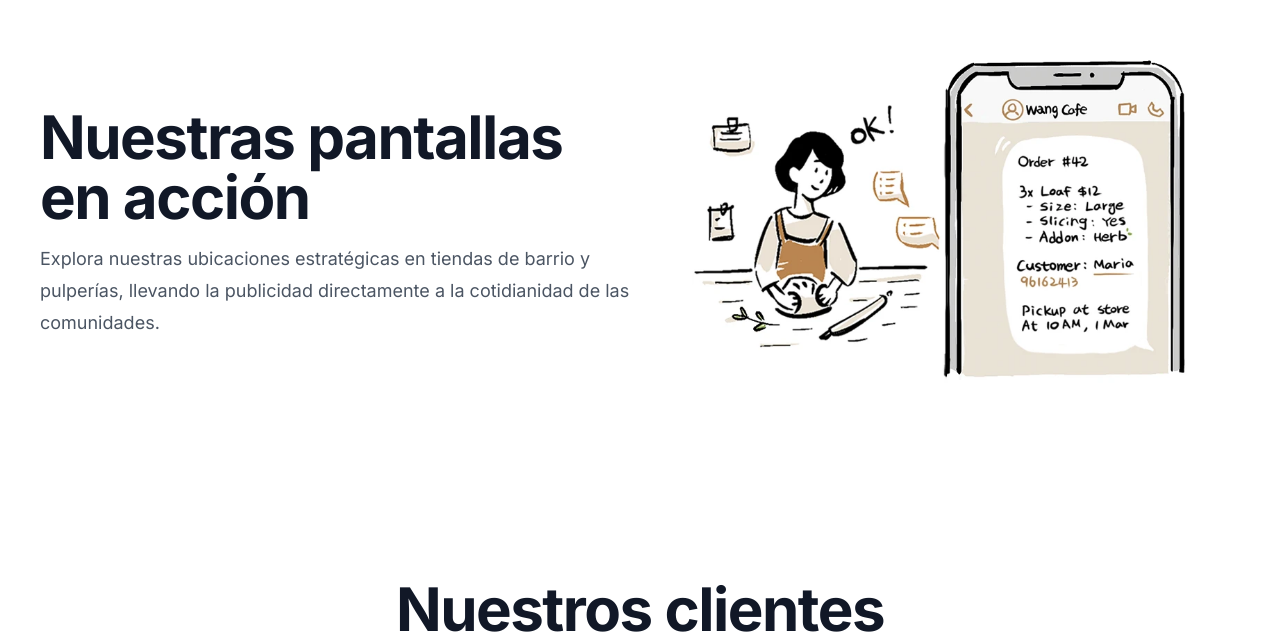
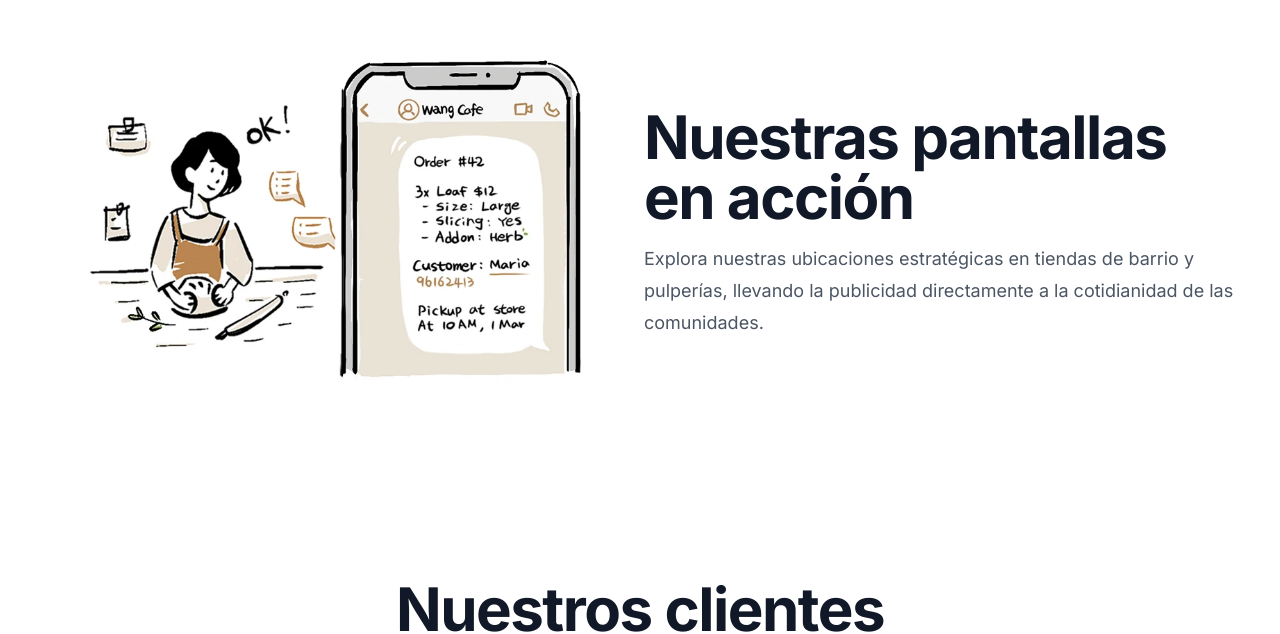
Before and after one commit to GarooInc/thegutmedia, a Next.js app: page / in a window 1280 px wide. Shown: the part 909-1543 px from the top of the page. Built offline with nearby package versions, Linux system fonts and the light colour scheme.

Commit message:
Update page.jsx

```diff
--- a/app/page.jsx
+++ b/app/page.jsx
@@ -13,7 +13,7 @@ const PrincipalPage = () => {
   return (
     <div className="w-full isolate px-8 pt-14 lg:px-10">
         <section id='/' className="w-full relative">
-            <div className="flex md:flex-row flex-col py-28 md:min-h-screen">
+            <div className="flex md:flex-row flex-col py-24 md:min-h-screen">
                 <div className="flex flex-col justify-center items-center md:items-start md:w-1/2 gap-4">
                     <Tittle title="Conexiones visuales para tu marca" />
                     <Subtitle text="Nuestras pantallas transforman espacios locales en oportunidades publicitarias." />
@@ -31,18 +31,18 @@ const PrincipalPage = () => {
             </div>
         </section>
         <section id='/screens' className="w-full ">
-            <div className="flex md:flex-row flex-col py-10 md:py-20 gap-2">
-                    <div className="flex flex-col justify-center items-center md:items-start md:w-1/2 gap-4">
-                    <Tittle title="Nuestras pantallas en acción" />
-                    <Subtitle text="Explora nuestras ubicaciones estratégicas en tiendas de barrio y pulperías, llevando la publicidad directamente a la cotidianidad de las comunidades. " />
-                </div>
-                <div className="flex justify-center items-center md:w-1/2 ">
+            <div className="flex md:flex-row flex-col-reverse py-10 md:py-20 gap-2">
+            <div className="flex justify-center items-center md:w-1/2 ">
                 <Image
                         src="/assets/images/placeholder.png"
                         alt="Picture of the author"
                         width={500}
                         height={500}
                     />
+                </div>
+                <div className="flex flex-col justify-center items-center md:items-start md:w-1/2 gap-4">
+                    <Tittle title="Nuestras pantallas en acción" />
+                    <Subtitle text="Explora nuestras ubicaciones estratégicas en tiendas de barrio y pulperías, llevando la publicidad directamente a la cotidianidad de las comunidades. " />
                 </div>
             </div>
         </section>
```
